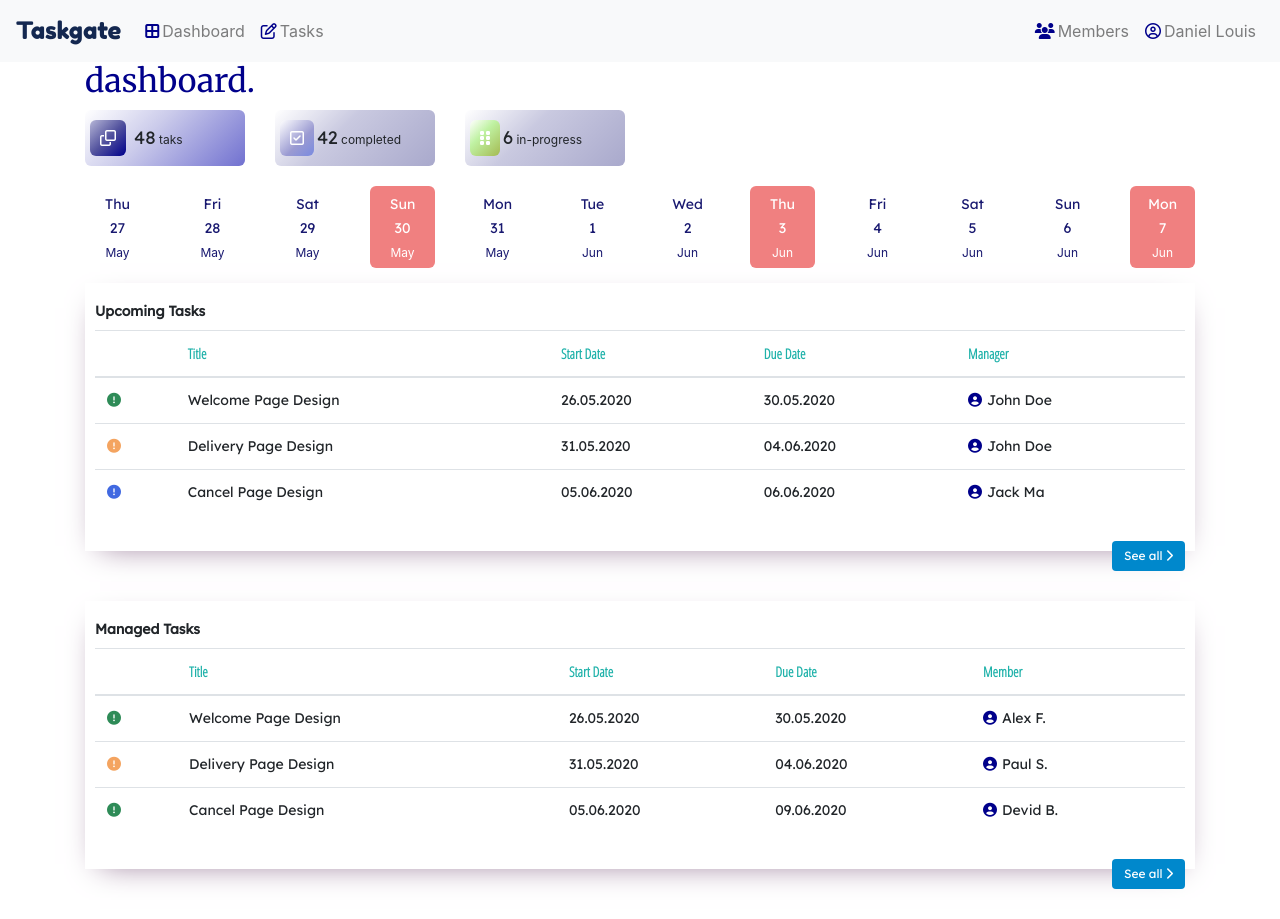
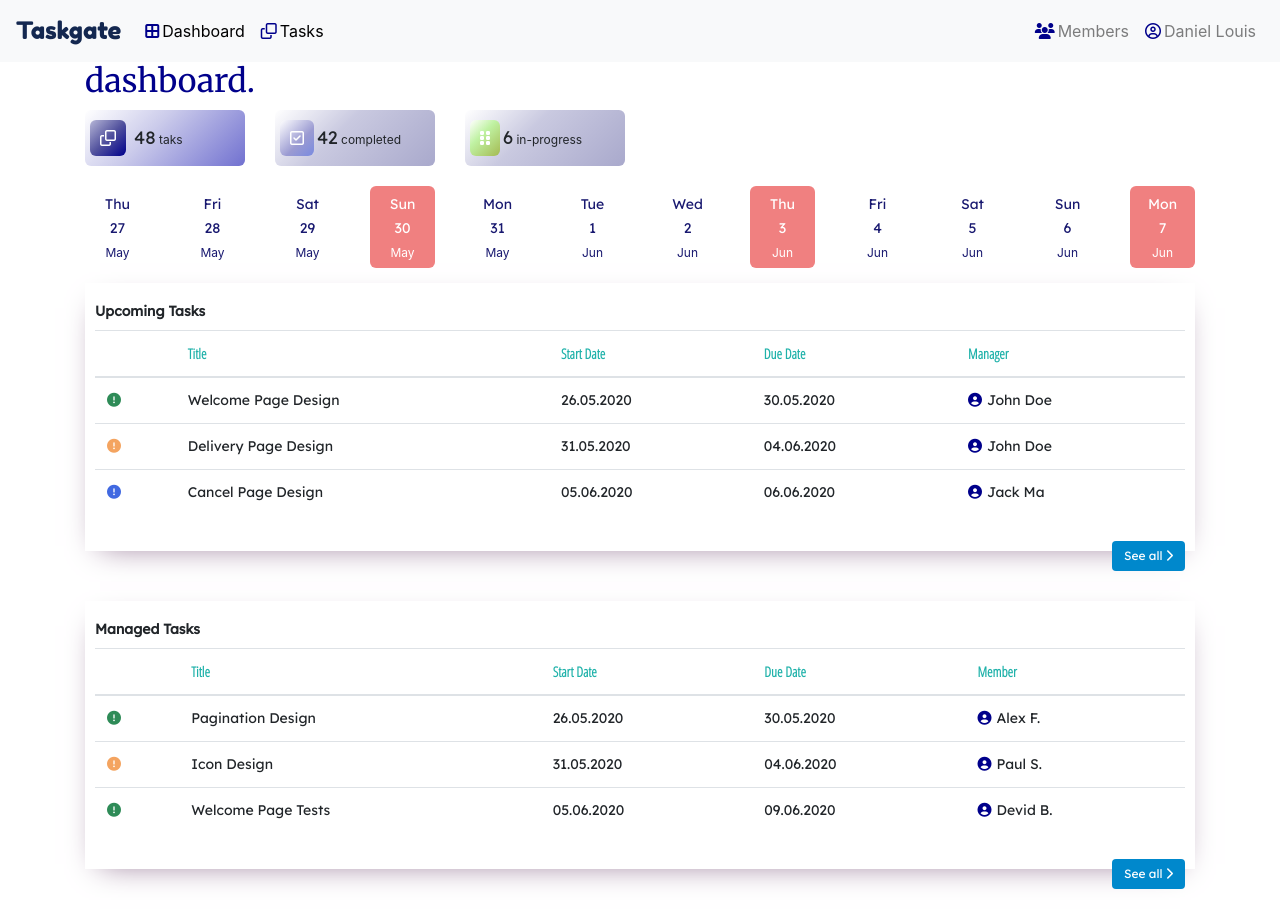
Before and after one commit to cihanarsln/taskgate-frontend, a React (Create React App) app: page / in a window 1280 px wide. Built offline with nearby package versions, Linux system fonts and the light colour scheme.

Commit message:
Task Page and Link

```diff
--- a/package.json
+++ b/package.json
@@ -11,6 +11,7 @@
     "react": "^16.13.1",
     "react-bootstrap": "^1.0.1",
     "react-dom": "^16.13.1",
+    "react-router-dom": "^5.2.0",
     "react-scripts": "3.4.1"
   },
   "scripts": {
--- a/src/components/App.js
+++ b/src/components/App.js
@@ -1,13 +1,20 @@
 import React from 'react';
-
+import { Router, Route, Switch } from 'react-router-dom';
+import history from '../history';
 import NavigationBar from './NavigationBar';
 import Dashboard from './tasks/Dashboard';
+import Tasks from './tasks/Tasks';
 
 const App = () => {
     return(
         <div>
-            <NavigationBar />
-            <Dashboard />
+            <Router history={history}>
+                <NavigationBar />
+                <Switch>
+                    <Route path="/" exact component={Dashboard} />
+                    <Route path="/tasks" exact component={Tasks} />
+                </Switch>
+            </Router>
         </div>
     );
 };
--- a/src/components/NavigationBar.js
+++ b/src/components/NavigationBar.js
@@ -1,4 +1,5 @@
 import React, { useState } from 'react';
+import { Link } from 'react-router-dom';
 import {Nav, Navbar} from "react-bootstrap";
 import '../css/NavigationBar.css';
 
@@ -11,13 +12,17 @@ const NavigationBar = () => {
                 <Navbar.Toggle aria-controls="responsive-navbar-nav" />
                 <Navbar.Collapse id="responsive-navbar-nav">
                     <Nav className="mr-auto">
-                    <Nav.Link href="#dashboard">
-                        <i className="fas fa-border-all" id="icon-navbar"></i>
-                        Dashboard
+                    <Nav.Link>
+                        <Link className="link" to="/">
+                            <i className="fas fa-border-all" id="icon-navbar"></i>
+                            Dashboard
+                        </Link>
                     </Nav.Link>
-                    <Nav.Link href="#task">
-                        <i className="far fa-edit" id="icon-navbar"></i>
-                        Tasks
+                    <Nav.Link>
+                        <Link className="link" to="/tasks">
+                            <i className="far fa-clone" id="icon-navbar"></i>
+                            Tasks
+                        </Link>
                     </Nav.Link>
                     </Nav>
                     <Nav>
--- a/src/components/tasks/TaskListDashboard.js
+++ b/src/components/tasks/TaskListDashboard.js
@@ -10,9 +10,9 @@ const TaskListDashboard = () => {
     ]);
 
     const [managedTasks, setManagedTasks] = useState([
-        {id: "4", title: "Welcome Page Design", description: "Lorem ipsum dolor sit amet, consectetur adipiscing elit.", startDate: "26.05.2020", dueDate: "30.05.2020", difficulty:"3", manager:{id: "3", name:"Daniel Louis"}, member:{id: "4", name:"Alex F."}},
-        {id: "5", title: "Delivery Page Design", description: "Lorem ipsum dolor sit amet, consectetur adipiscing elit.", startDate: "31.05.2020", dueDate: "04.06.2020", difficulty:"2", manager:{id: "3", name:"Daniel Louis"}, member:{id: "4", name:"Paul S."}},
-        {id: "6", title: "Cancel Page Design", description: "Lorem ipsum dolor sit amet, consectetur adipiscing elit.", startDate: "05.06.2020", dueDate: "09.06.2020", difficulty:"3", manager:{id: "3", name:"Daniel Louis"}, member:{id: "5", name:"Devid B."}},
+        {id: "4", title: "Pagination Design", description: "Lorem ipsum dolor sit amet, consectetur adipiscing elit.", startDate: "26.05.2020", dueDate: "30.05.2020", difficulty:"3", manager:{id: "3", name:"Daniel Louis"}, member:{id: "4", name:"Alex F."}},
+        {id: "5", title: "Icon Design", description: "Lorem ipsum dolor sit amet, consectetur adipiscing elit.", startDate: "31.05.2020", dueDate: "04.06.2020", difficulty:"2", manager:{id: "3", name:"Daniel Louis"}, member:{id: "4", name:"Paul S."}},
+        {id: "6", title: "Welcome Page Tests", description: "Lorem ipsum dolor sit amet, consectetur adipiscing elit.", startDate: "05.06.2020", dueDate: "09.06.2020", difficulty:"3", manager:{id: "3", name:"Daniel Louis"}, member:{id: "5", name:"Devid B."}},
     ]);
 
     return(
@@ -89,7 +89,7 @@ const renderList = (tasks) => {
             </tr>
         );
     });
-}
+};
 
 const renderManagedList = (tasks) => {
     return tasks.map(task => {
@@ -114,9 +114,7 @@ const renderManagedList = (tasks) => {
             </tr>
         );
     });
-}
-
-
+};
 
 const renderDifficultyIcon = (diff) => {
     const diffColor = ["blue", "green", "red"][parseInt(diff, 10)-1];
--- /dev/null
+++ b/src/components/tasks/Tasks.js
@@ -0,0 +1,13 @@
+import React, { useState } from 'react';
+import '../../css/Tasks.css';
+
+const Tasks = () => {
+    return(
+        <div className="container">
+            <h1 id="h1-tasks">tasks.</h1>
+
+        </div>
+    );
+};
+
+export default Tasks;
--- a/src/css/NavigationBar.css
+++ b/src/css/NavigationBar.css
@@ -8,3 +8,12 @@
     color: darkblue;
     margin-right: 3px;
 }
+
+.link{
+    color: black;
+}
+
+.link:hover{
+    color: brown;
+    text-decoration: none;
+}
--- /dev/null
+++ b/src/css/Tasks.css
@@ -0,0 +1,6 @@
+#h1-tasks{
+    font-size: xx-large;
+    font-family: Merriweather;
+    color: darkblue;
+    margin-bottom: 10px;
+}
--- /dev/null
+++ b/src/history.js
@@ -0,0 +1,2 @@
+import { createBrowserHistory } from 'history';
+export default createBrowserHistory();
```
Also changed, not shown: 1 other file (tests, documents, lock files or other folders).
